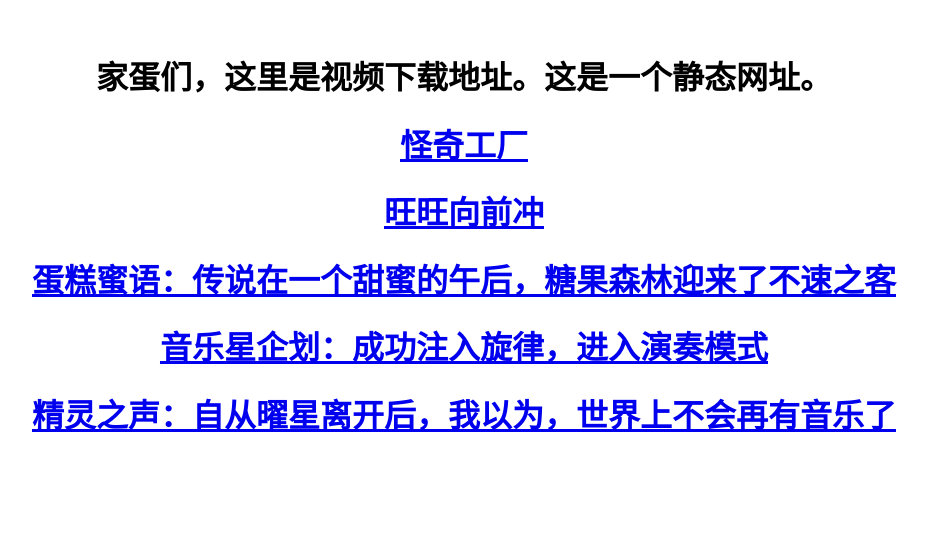
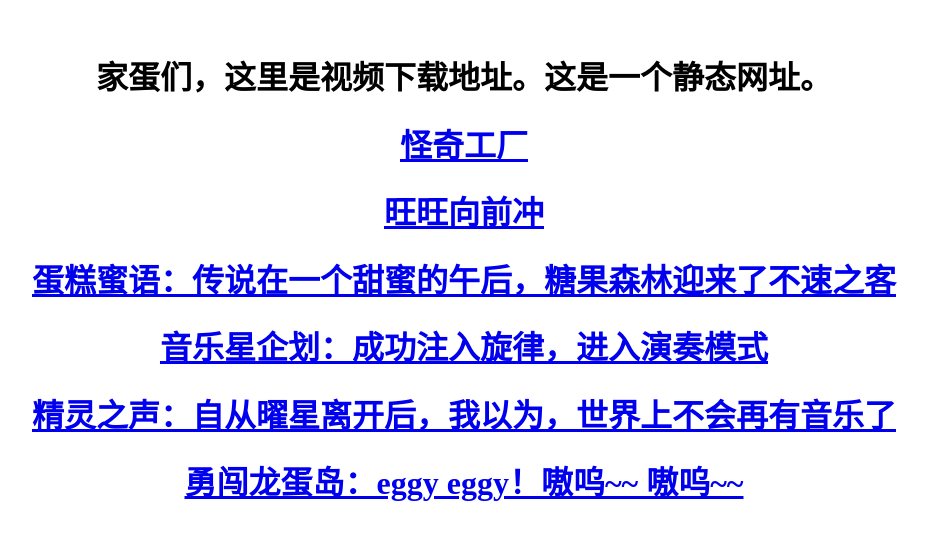
Before and after one commit to zpoe/zpoe.github.io, a plain HTML site: page index.html in a window 1280 px wide. Shown: the part 121-660 px from the top of the page, without its empty margins (176-1103 px from the left). Drawn offline with Linux system fonts and the light colour scheme.

Commit message:
Update index.html

```diff
--- a/index.html
+++ b/index.html
@@ -13,5 +13,6 @@
     <h1><a href="./files/login (4).mp4">蛋糕蜜语：传说在一个甜蜜的午后，糖果森林迎来了不速之客</a></h1>
     <h1><a href="./files/login (2).mp4">音乐星企划：成功注入旋律，进入演奏模式</a></h1>
     <h1><a href="./files/login (6).mp4">精灵之声：自从曜星离开后，我以为，世界上不会再有音乐了</a></h1>
+    <h1><a href="./files/login (6).mp4">勇闯龙蛋岛：eggy eggy！嗷呜~~ 嗷呜~~</a></h1>
   </body>
 </html>
```
